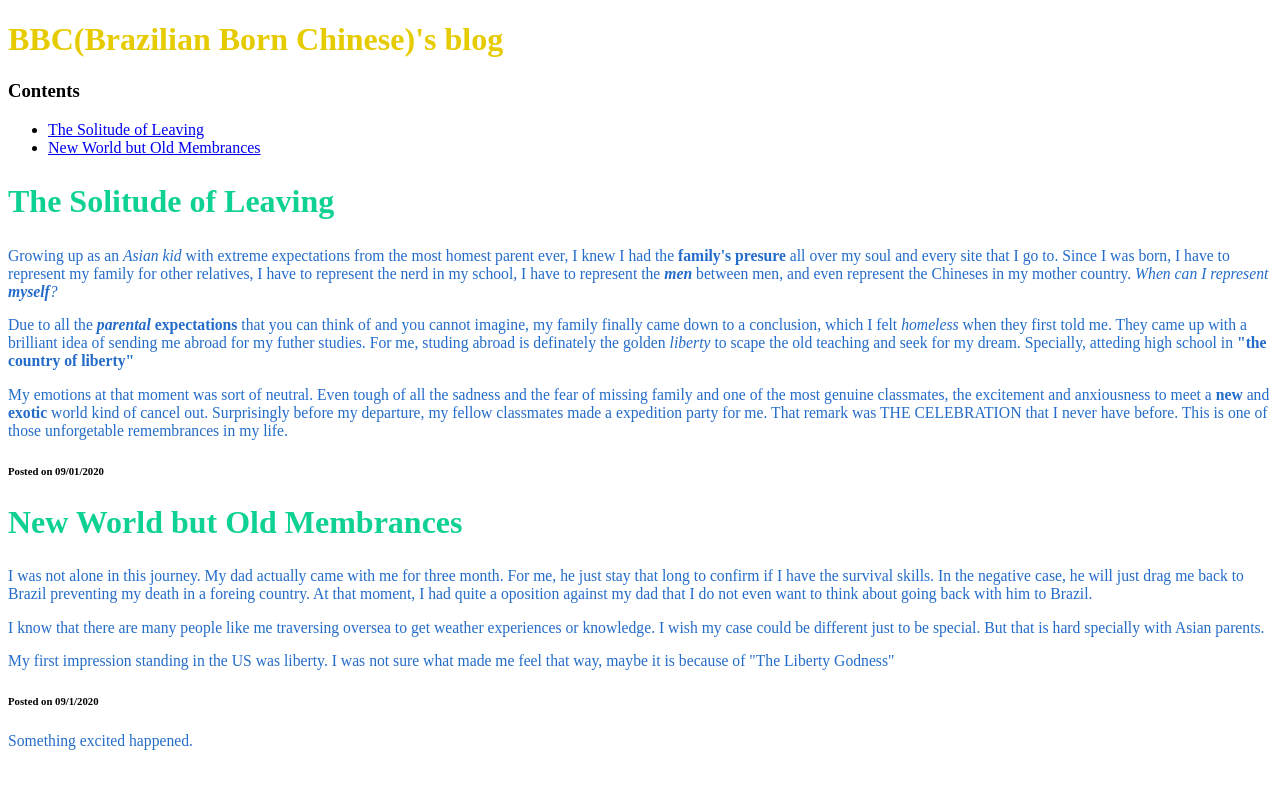
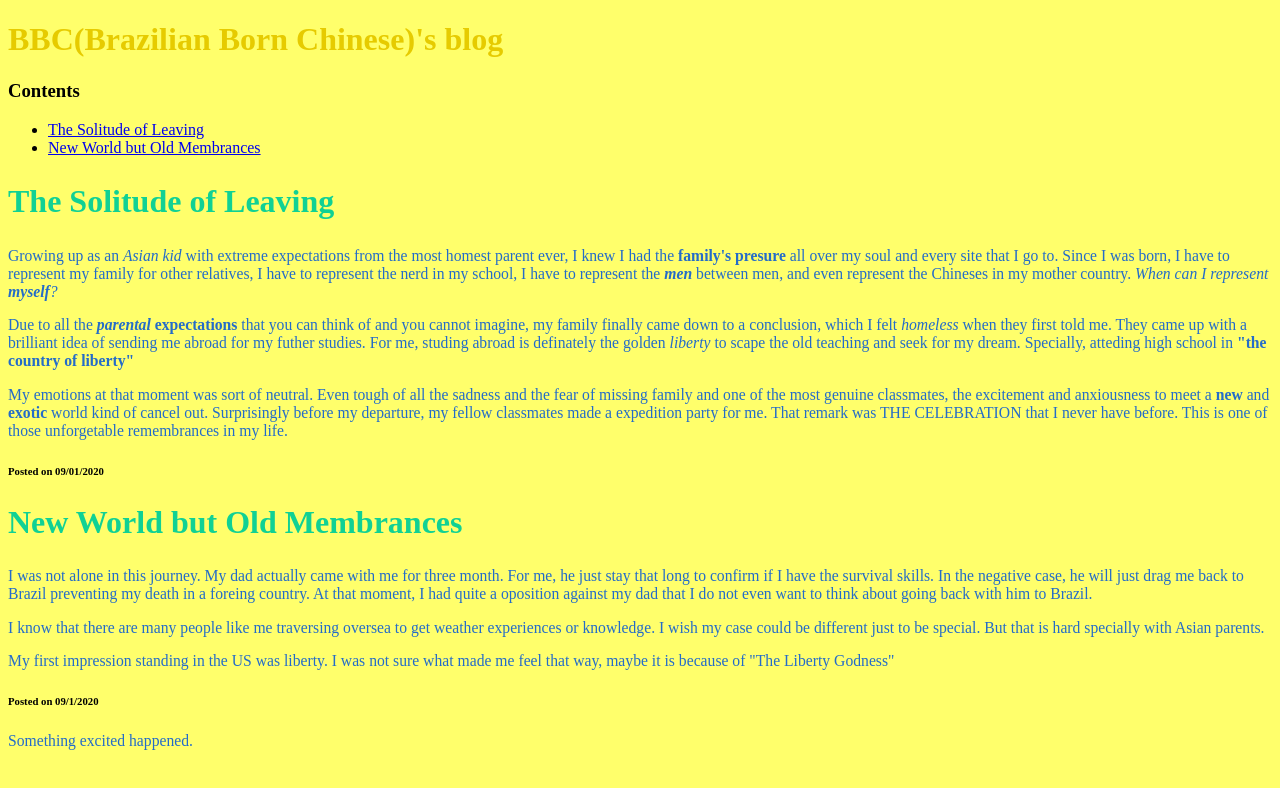
Before and after one commit to Jukito2004/Jukito2004.github.io, a plain HTML site: page index.html in a window 1280 px wide. Drawn offline with Linux system fonts and the light colour scheme.

Commit message:
Update index.html

```diff
--- a/index.html
+++ b/index.html
@@ -5,6 +5,7 @@
         <title>Project: Blog</title>
         <style>
 
+            body {background-color:rgb(255, 255, 107);}
         body {font-size:16px;}
         h1 {color:rgb(230, 203, 0);
             font-size:2em;
```
